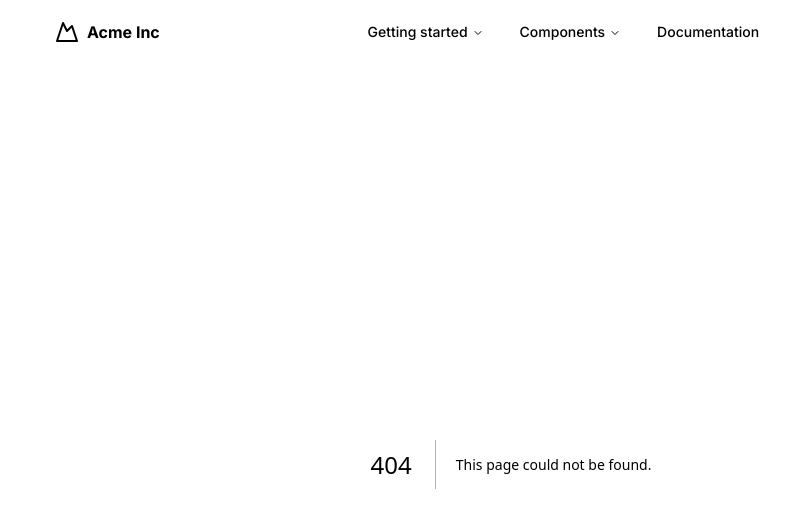
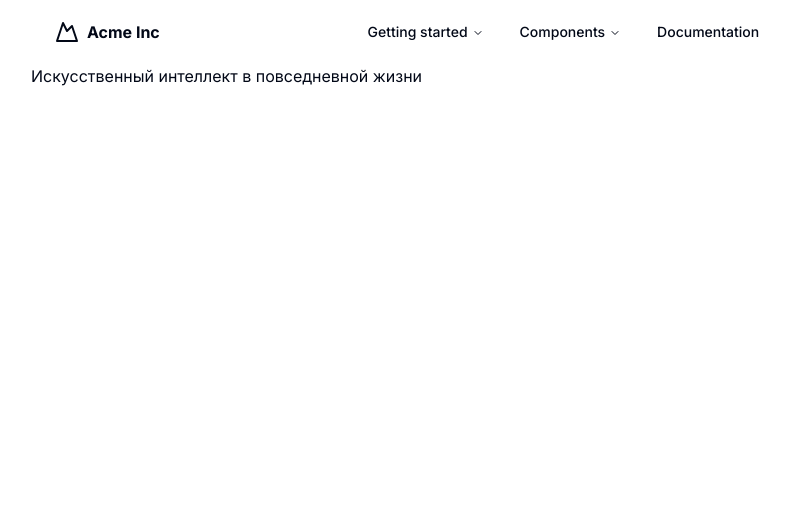
Before and after one commit to stallev/poemsh_app, a Next.js app: page /posts/ai-in-everyday-life in a window 1280 px wide. Before the commit this address had no page. Shown: the top 528 px of the page, without its empty margins (129-919 px from the left). Built offline with nearby package versions, Linux system fonts and the light colour scheme.

Commit message:
added post and author pages

```diff
--- /dev/null
+++ b/src/app/authors/[id]/page.tsx
@@ -0,0 +1,16 @@
+import AuthorsApiService from "@/services/api/AuthorsAPI";
+
+interface Params {
+  params: {
+    id: string
+  }
+}
+
+const Author = ({ params: { id } }: Params) => {
+  const authorData = AuthorsApiService.getSingleAuthor(id);
+  return(
+    <div>{authorData?.firstName}</div>
+  )
+}
+
+export default Author;
--- a/src/app/layout.tsx
+++ b/src/app/layout.tsx
@@ -3,6 +3,7 @@ import { Inter as FontSans } from "next/font/google"
 import "./globals.css";
 import { cn } from "@/lib/utils"
 import { Header } from "@/modules/Header/Header";
+import { Container } from "@/containers/Container/Container";
 
 const fontSans = FontSans({
   subsets: ["latin"],
@@ -25,9 +26,12 @@ export default function RootLayout({
         "min-h-screen bg-background font-sans antialiased",
         fontSans.variable
       )}>
-        <Header/>
-        {children}
-    </body>
+        <Header />
+
+        <Container>
+          {children}
+        </Container>
+      </body>
     </html>
   );
 }
--- a/src/app/page.tsx
+++ b/src/app/page.tsx
@@ -1,5 +1,5 @@
-import { AuthorsList } from "./modules/authorsList/AuthorsList";
-import { PostCardsList } from "./modules/postCardsList/PostCardsList";
+import { AuthorsList } from "../modules/authorsList/AuthorsList";
+import { PostCardsList } from "../modules/postCardsList/PostCardsList";
 import { PostsListData } from "@/constants/mocks/Posts";
 
 export default function Home() {
--- /dev/null
+++ b/src/app/posts/[slug]/page.tsx
@@ -0,0 +1,16 @@
+import PostApiService from "@/services/api/PostsAPI";
+
+interface Params {
+  params: {
+    slug: string
+  }
+}
+
+const Post = ({ params: { slug } }: Params) => {
+  const postData = PostApiService.getSinglePost(slug);
+  return(
+    <div>{postData?.title}</div>
+  )
+}
+
+export default Post;
--- a/src/app/modules/authorsList/components/AuthorCard/AuthorCard.tsx
+++ b/src/modules/authorsList/components/AuthorCard/AuthorCard.tsx
@@ -24,7 +24,7 @@ export const AuthorCard: React.FC<AuthorCardProps> = ({
           priority={priorityImageLoading}
         />
       </div>
-      <Link href={slug} tabIndex={0} aria-label='To author page'>{authorName}</Link>
+      <Link href={`/authors/${slug}`} tabIndex={0} aria-label='To author page'>{authorName}</Link>
     </div>
   )
 }
--- a/src/app/modules/postCardsList/components/PostCard/PostCard.tsx
+++ b/src/modules/postCardsList/components/PostCard/PostCard.tsx
@@ -24,7 +24,7 @@ export const PostCard: React.FC<PostCardProps> = ({
       <p>{description}</p>
       <p>Автор: {author}</p>
       <span>{createdAt.toDateString()}</span>
-      <Link href={`/posts/${slug}`} tabIndex={0} aria-label='To author page'>{author}</Link>
+      <Link href={`/posts/${slug}`} tabIndex={0} aria-label='To post page' className='font-bold text-xl'>{title}</Link>
     </div>
   )
 }
--- /dev/null
+++ b/src/services/api/AuthorsAPI.ts
@@ -0,0 +1,9 @@
+import { authors } from "@/constants/mocks/authors";
+
+class AuthorsApiService {
+  static getSingleAuthor(id: string) {
+    return authors.find(item => item.id == id)
+  }
+};
+
+export default AuthorsApiService;
--- /dev/null
+++ b/src/services/api/PostsAPI.ts
@@ -0,0 +1,9 @@
+import { PostsListData } from "@/constants/mocks/Posts";
+
+class PostApiService {
+  static getSinglePost(slug: string) {
+    return PostsListData.find(item => item.slug == slug)
+  }
+};
+
+export default PostApiService;
```
Also changed, not shown: src/modules/authorsList/AuthorsList.tsx (renamed from src/app/modules/authorsList/AuthorsList.tsx), src/modules/authorsList/components/AuthorCard/types.ts (renamed from src/app/modules/authorsList/components/AuthorCard/types.ts), src/modules/postCardsList/PostCardsList.tsx (renamed from src/app/modules/postCardsList/PostCardsList.tsx), src/modules/postCardsList/components/PostCard/types.ts (renamed from src/app/modules/postCardsList/components/PostCard/types.ts).
